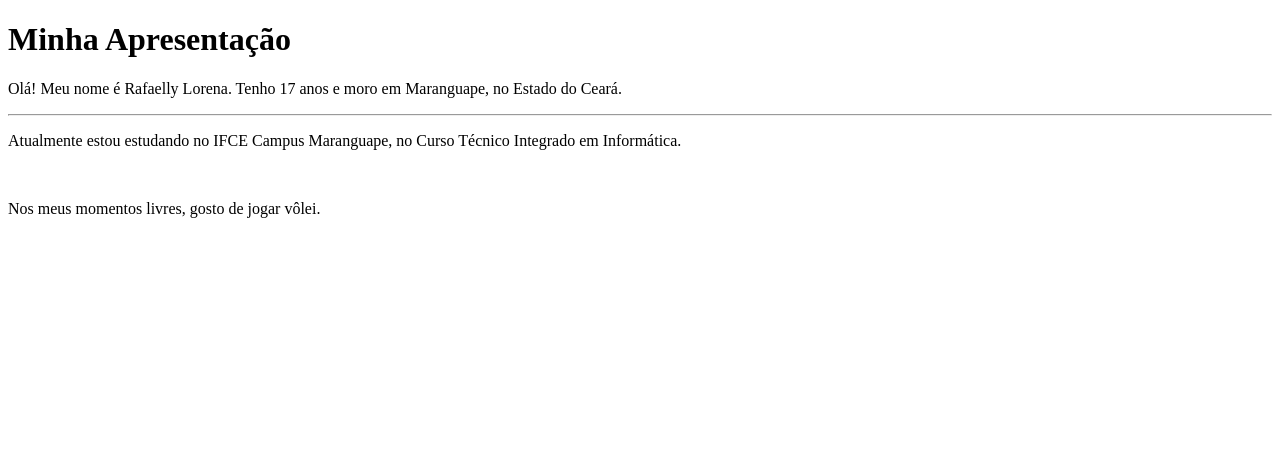
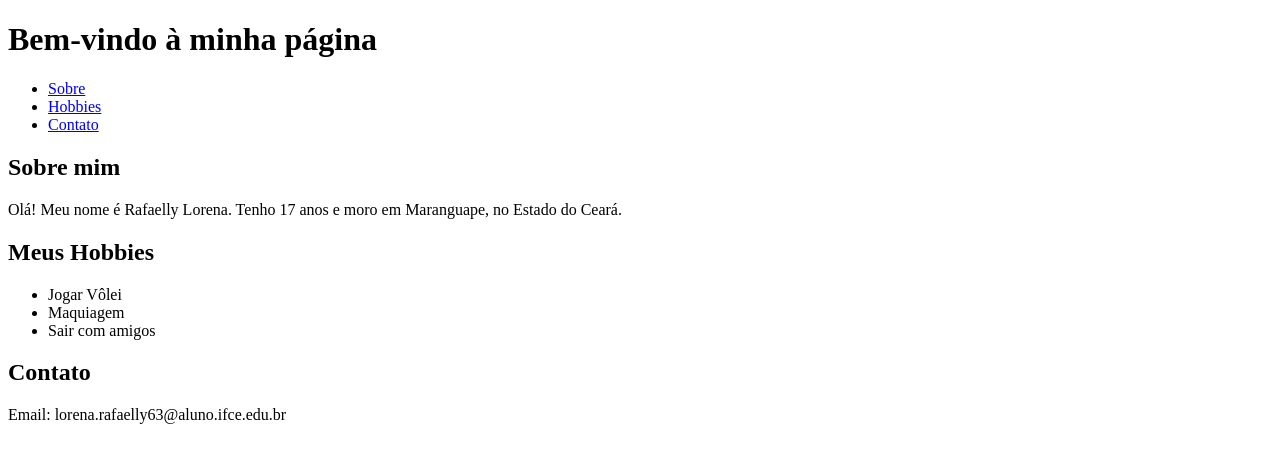
Before and after one commit to rafaellylorena123/PROJETO_1_HTML, a plain HTML site: page index.html in a window 1280 px wide. Drawn offline with Linux system fonts and the light colour scheme.

Commit message:
index.html

```diff
--- a/index.html
+++ b/index.html
@@ -1,14 +1,43 @@
 <!DOCTYPE html>
+
 <html>
-<head>
-    <title>Apresentação Pessoal</title>
-</head>
-<body>
-    <h1>Minha Apresentação</h1>
-    <p>Olá! Meu nome é Rafaelly Lorena. Tenho 17 anos e moro em Maranguape, no Estado do Ceará. </p>
-    <hr>
-    <p>Atualmente estou estudando no IFCE Campus Maranguape, no Curso Técnico Integrado em Informática. </p>
-    <br>
-    <p>Nos meus momentos livres, gosto de jogar vôlei.  </p>
-</body>
+    <head>
+        <title>Projeto 01</title>
+    </head>
+    <body>
+        <header>
+            <h1>Bem-vindo à minha página</h1>
+        </header>
+
+        <nav>
+            <ul>
+                <li><a href="#sobremim">Sobre</a></li>
+                <li><a href="#hobbie">Hobbies</a></li>
+                <li><a href="#contato">Contato</a></li>
+            </ul>
+
+        </nav>
+
+        <section>
+            <h2 id="sobremim">Sobre mim</h2>
+            <p>Olá! Meu nome é Rafaelly Lorena. Tenho 17 anos e moro em Maranguape, no Estado do Ceará.</p>
+        </section>
+
+        <section>
+            <h2 id="hobbie">Meus Hobbies</h2>
+            <ul>
+                <li>Jogar Vôlei</li>
+                <li>Maquiagem</li>
+                <li>Sair com amigos</li>
+            </ul>
+        </section>
+
+        <footer>
+            <section>
+                <h2 id="contato">Contato</h2>
+                <p>Email: lorena.rafaelly63@aluno.ifce.edu.br</p>
+            </section>
+        </footer>
+
+    </body>
 </html>
```
